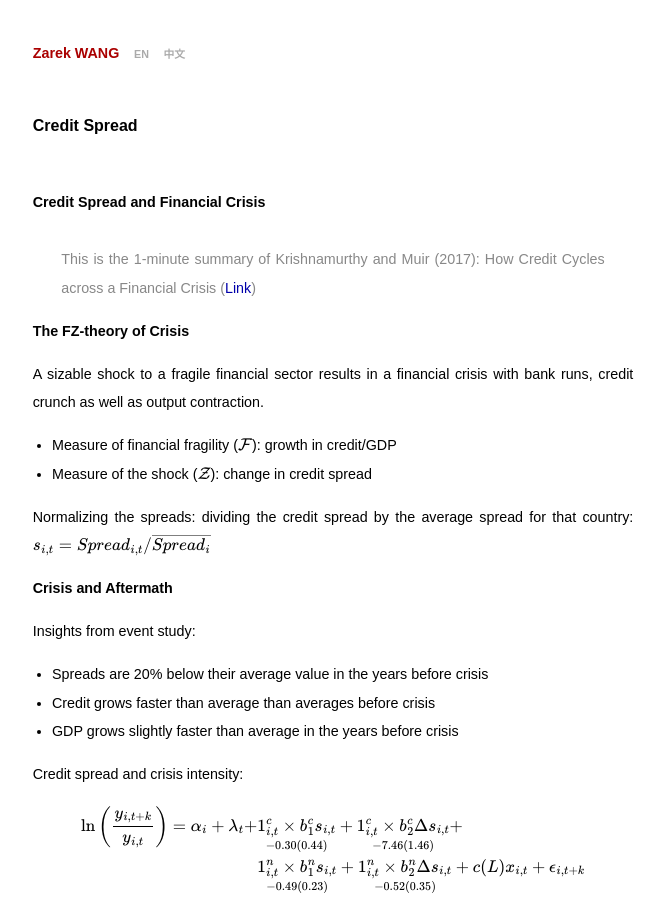
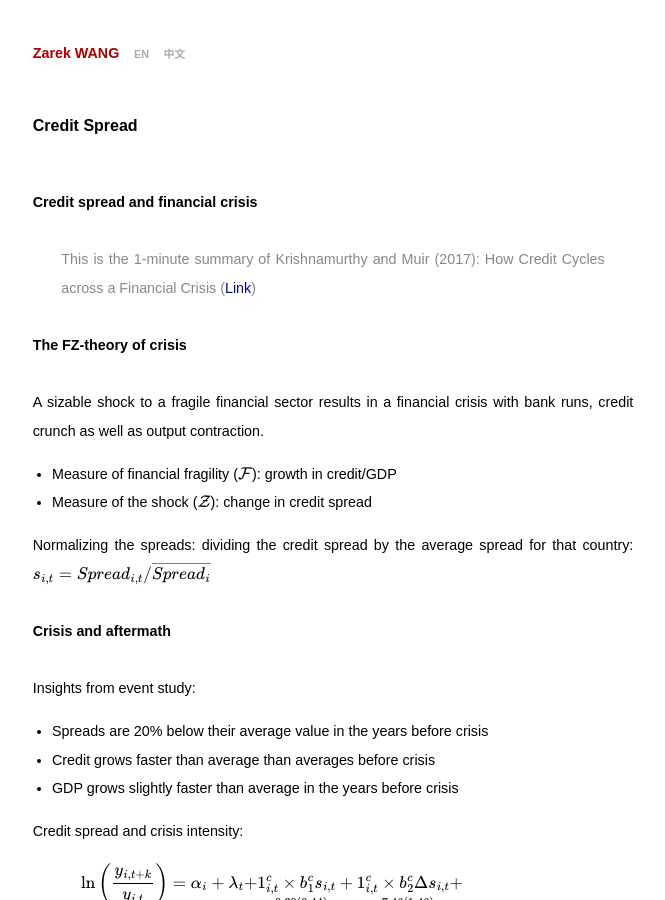
Before and after one commit to zemw/page, a Jekyll site: the page built from papers/_posts/2021-08-04-credit-spread.md, in a window 1280 px wide and 900 px high. Shown: the whole window, without its empty margins (307-972 px from the left). Built offline with Jekyll 4.4.1, drawn with Linux system fonts in a browser that asks for light colours.

Commit message:
Fix typo

```diff
--- a/papers/_posts/2021-08-04-credit-spread.md
+++ b/papers/_posts/2021-08-04-credit-spread.md
@@ -1,10 +1,10 @@
-# Credit Spread and Financial Crisis
+# Credit spread and financial crisis
 
 > This is the 1-minute summary of Krishnamurthy and Muir (2017):
 How Credit Cycles across a Financial Crisis
 ([Link](https://www.nber.org/system/files/working_papers/w23850/w23850.pdf))
 
-**The FZ-theory of Crisis**
+### The FZ-theory of crisis
 
 A sizable shock to a fragile financial sector results in a financial crisis
 with bank runs, credit crunch as well as output contraction.
@@ -15,7 +15,7 @@ with bank runs, credit crunch as well as output contraction.
 Normalizing the spreads: dividing the credit spread by the average spread for
 that country: $$s_{i,t}=Spread_{i,t}/\overline{Spread_i}$$
 
-**Crisis and Aftermath**
+### Crisis and aftermath
 
 Insights from event study:
 
@@ -57,7 +57,7 @@ that annual credit growth has excced its full sample medium.
 - Unconditional path of GDP following a spread spike: 1% lower
 - Conditioned on HighCredit, GDP following a spread spike: 2.5% lower
 
-**Pre-crisis Period**
+### Pre-crisis Period
 
 Crisis are preceded by *frothy* credit-market conditions (high credit
 growth coupled with low risk perception).
```
